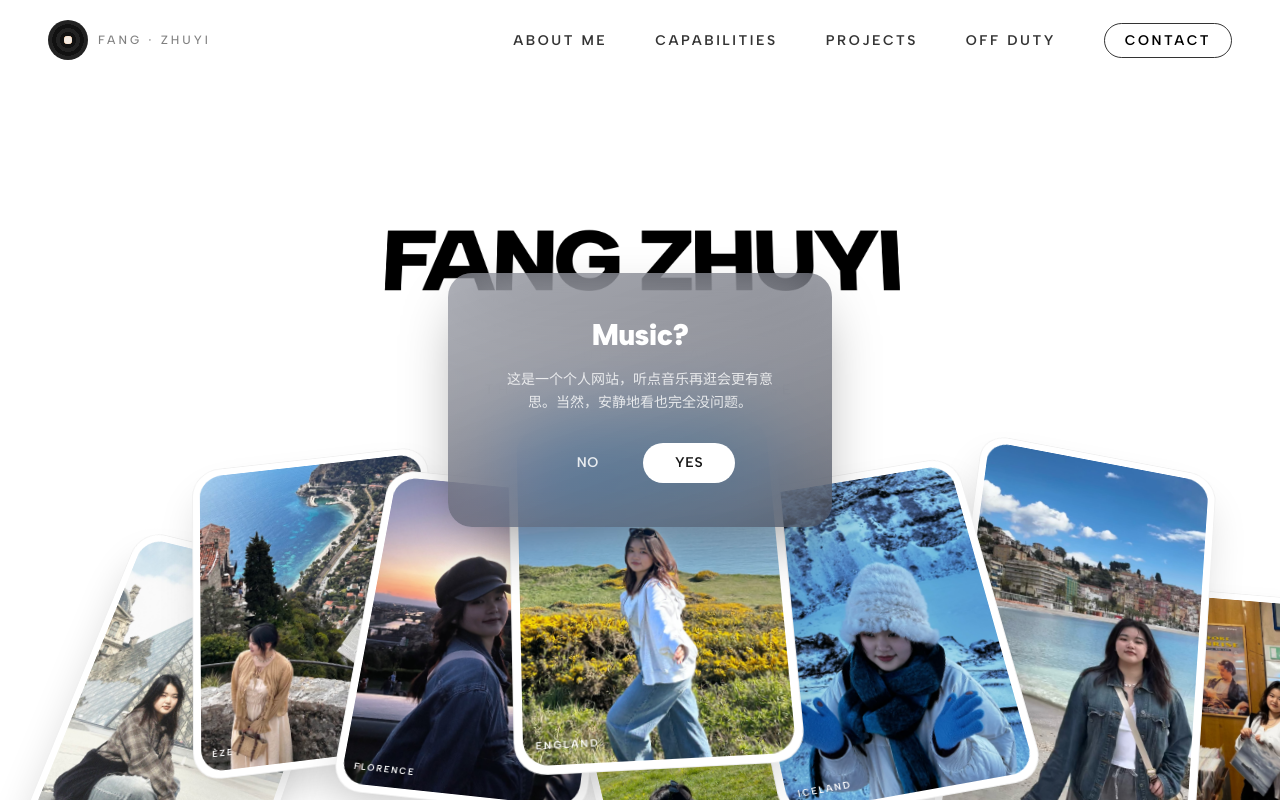
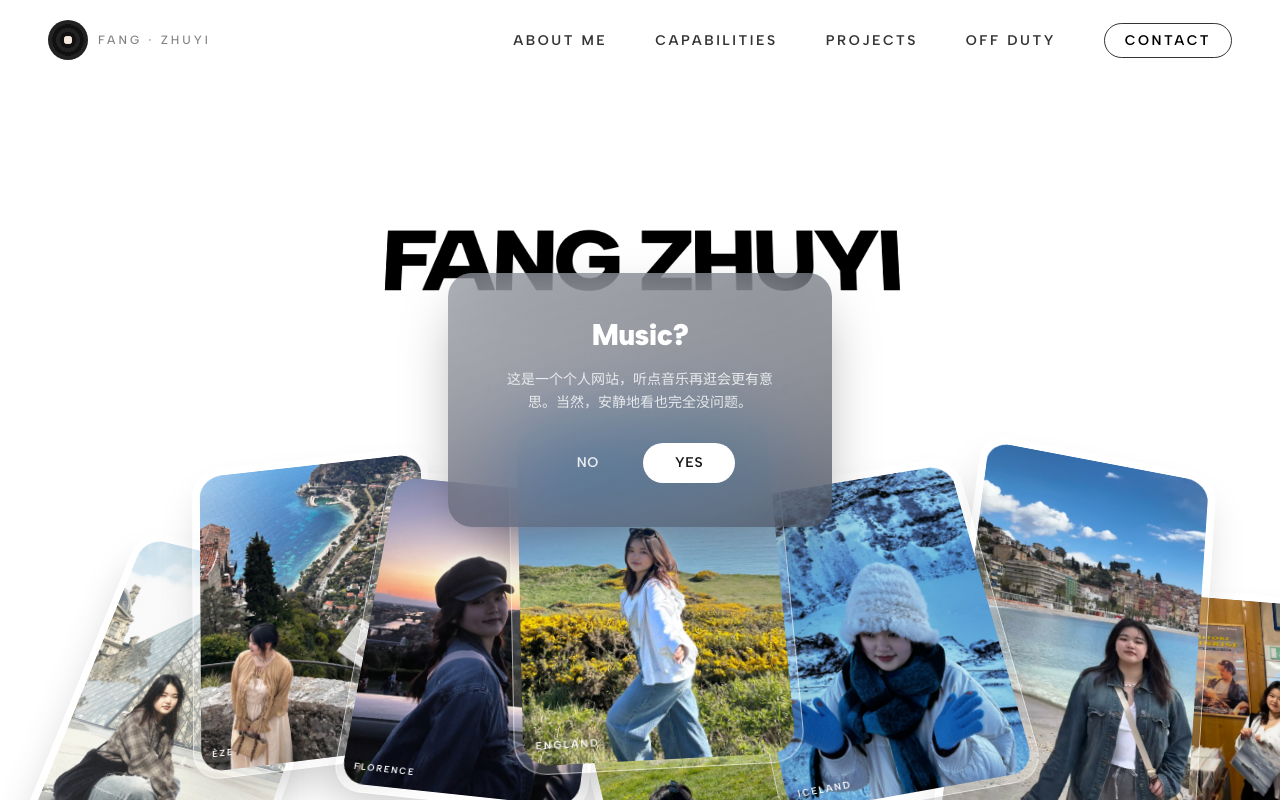
Before and after one commit to eviefang/portfolio, a React (Vite) app: page / in a window 1280 px wide. Shown: the top 800 px of the page. Built offline with nearby package versions, Linux system fonts and the light colour scheme.

Commit message:
Make photo card frames translucent glass instead of solid white
Replace bg-white with rgba(255,255,255,0.18) + subtle backdrop-blur
and a white/55 border so adjacent cards show through each other

https://claude.ai/code/session_01VAkhGSrVueTcvtbb1T6fYr

```diff
--- a/src/sections/Hero.tsx
+++ b/src/sections/Hero.tsx
@@ -95,9 +95,12 @@ function FloatingCard({
         className="w-full h-full origin-center"
       >
         <div
-          className="w-full h-full rounded-[2rem] bg-white p-2 relative transition-shadow duration-300"
+          className="w-full h-full rounded-[2rem] p-2 relative transition-shadow duration-300"
           style={{
-            border: `1px solid rgba(0,0,0,0.06)`,
+            background: 'rgba(255,255,255,0.18)',
+            backdropFilter: 'blur(2px)',
+            WebkitBackdropFilter: 'blur(2px)',
+            border: `1px solid rgba(255,255,255,0.55)`,
             boxShadow: hover
               ? '0 35px 70px -15px rgba(0,0,0,0.35)'
               : '0 25px 50px -12px rgba(0,0,0,0.18)',
```
